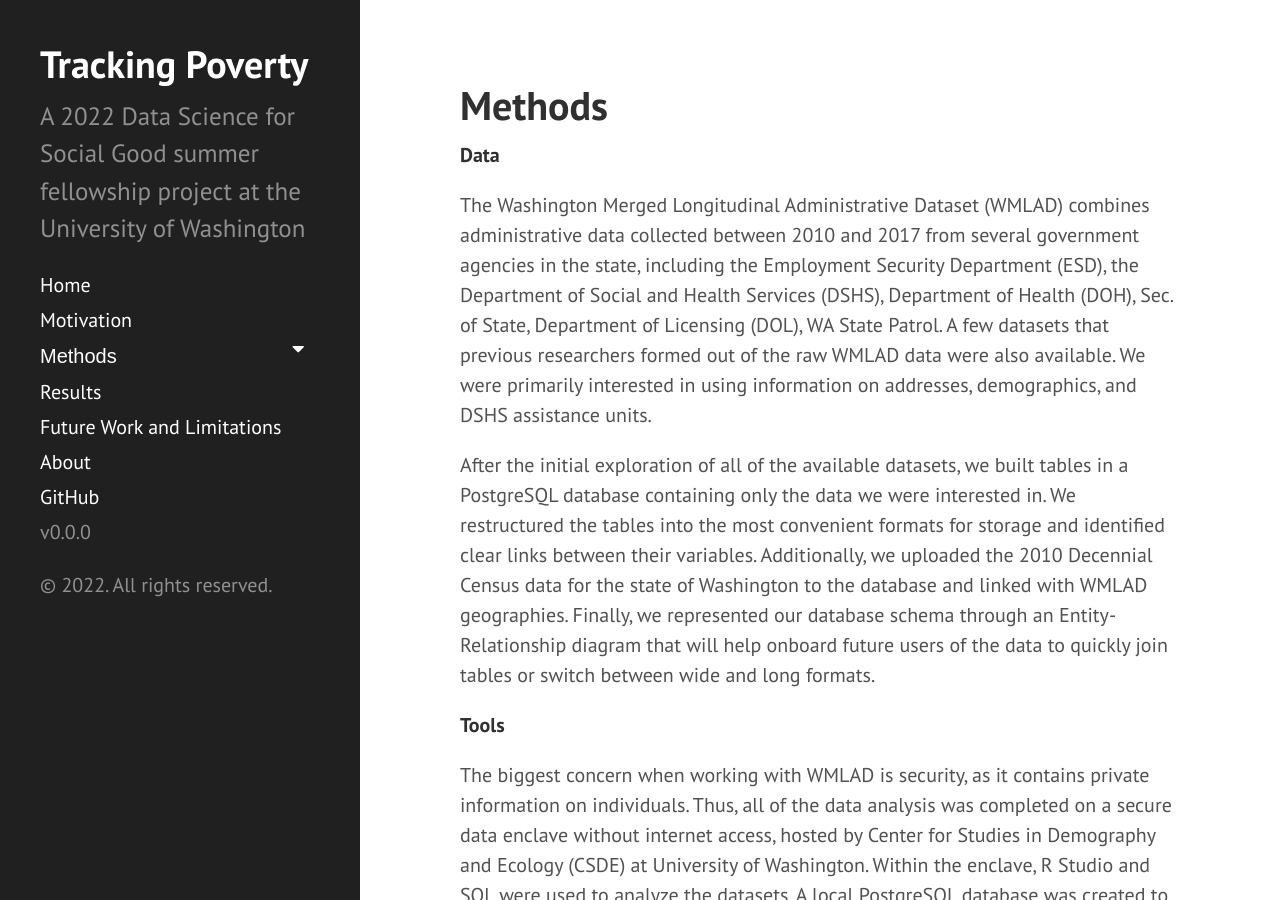
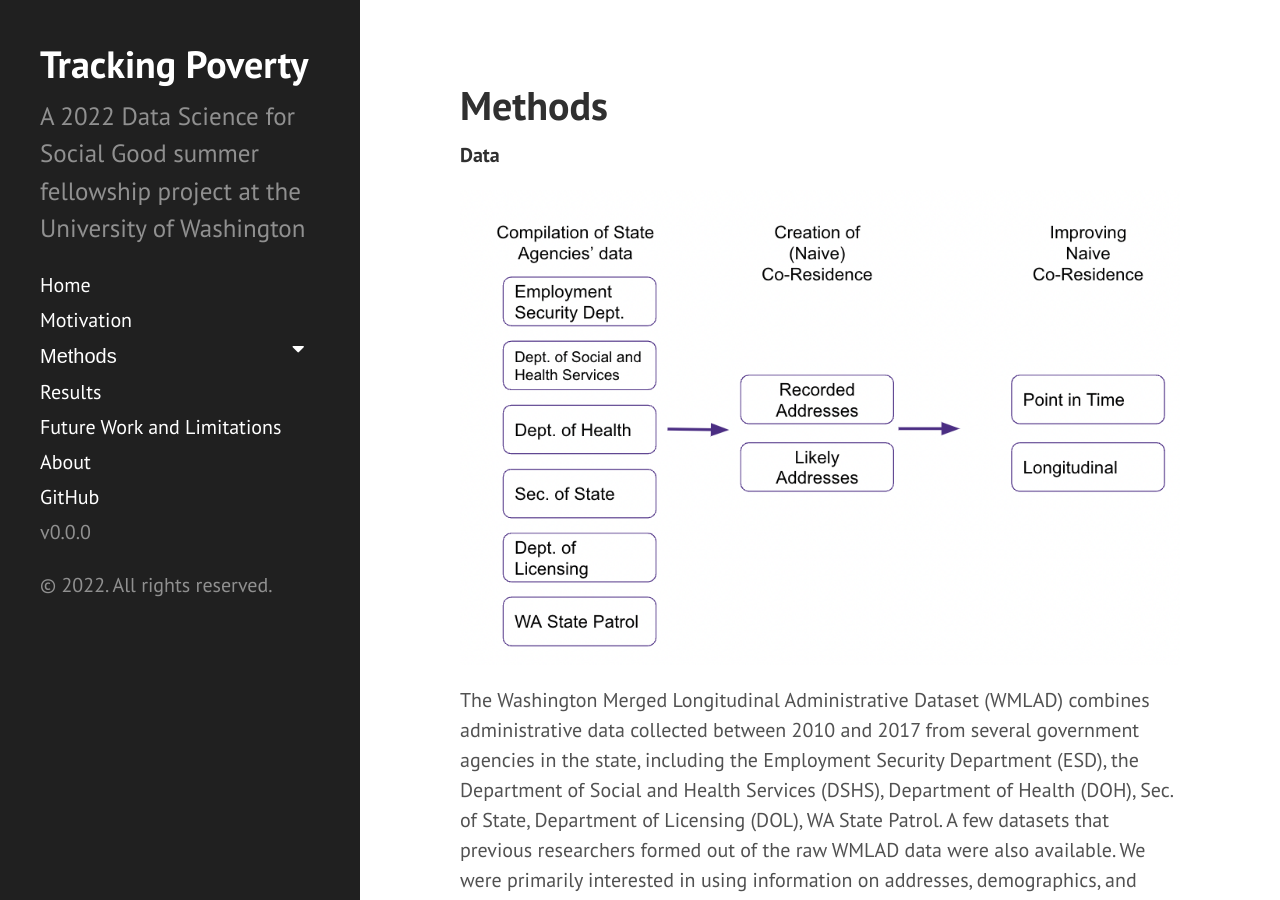
Before and after one commit to uwescience/DSSG2022-Tracking-Poverty, a Jekyll site: the page built from methods.md, in a window 1280 px wide and 900 px high. Built offline with Jekyll 4.4.1, drawn with Linux system fonts in a browser that asks for light colours.

Commit message:
Update methods.md

```diff
--- a/methods.md
+++ b/methods.md
@@ -4,6 +4,9 @@ title: Methods
 ---
 
 **Data**
+
+<img src="{{ site.url }}{{ site.baseurl }}/assets/img/wmladdiagram.png">
+
 
 The Washington Merged Longitudinal Administrative Dataset (WMLAD) combines administrative data collected between 2010 and 2017 from several government agencies in the state, including the Employment Security Department (ESD), the Department of Social and Health Services (DSHS), Department of Health (DOH), Sec. of State, Department of Licensing (DOL), WA State Patrol. A few datasets that previous researchers formed out of the raw WMLAD data were also available. We were primarily interested in using information on addresses, demographics, and DSHS assistance units.
 
```
